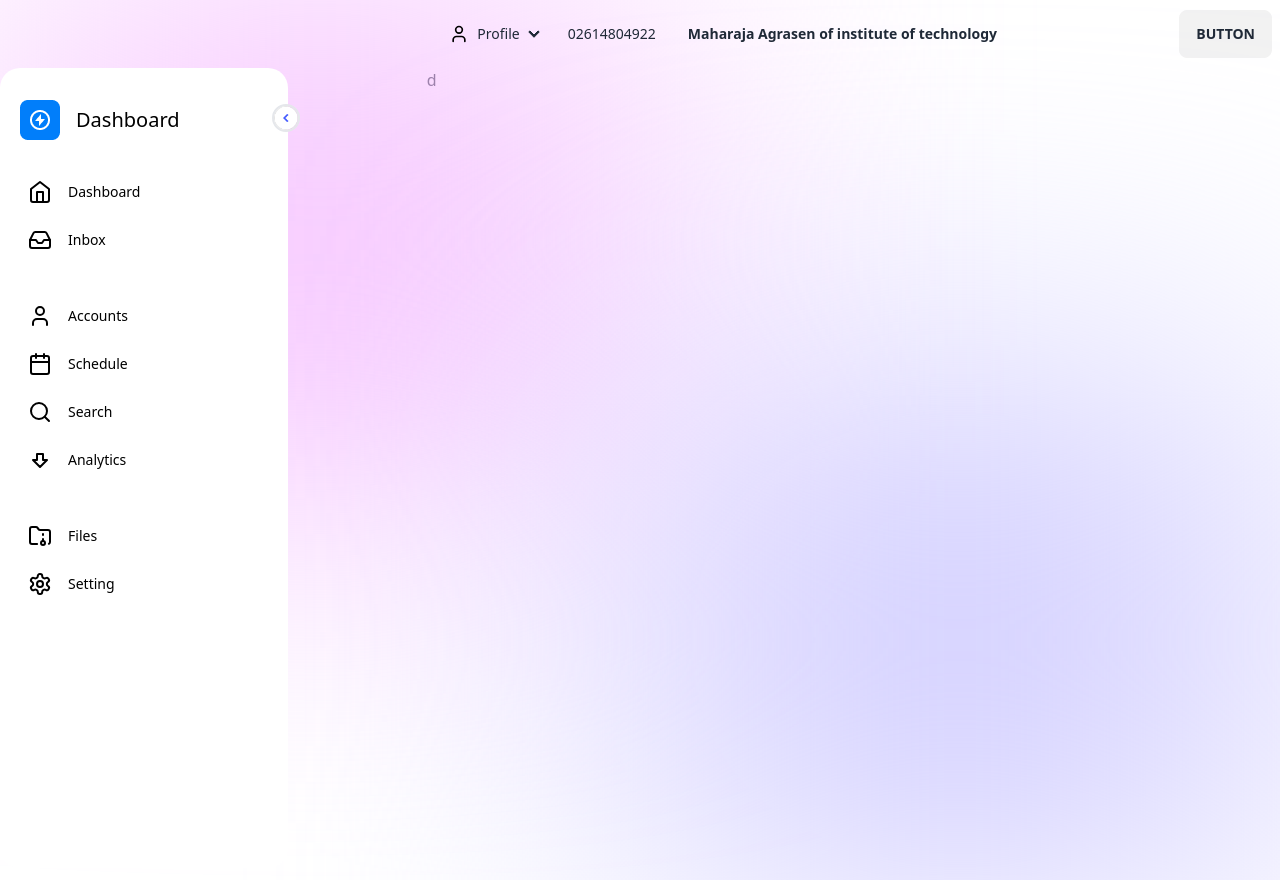
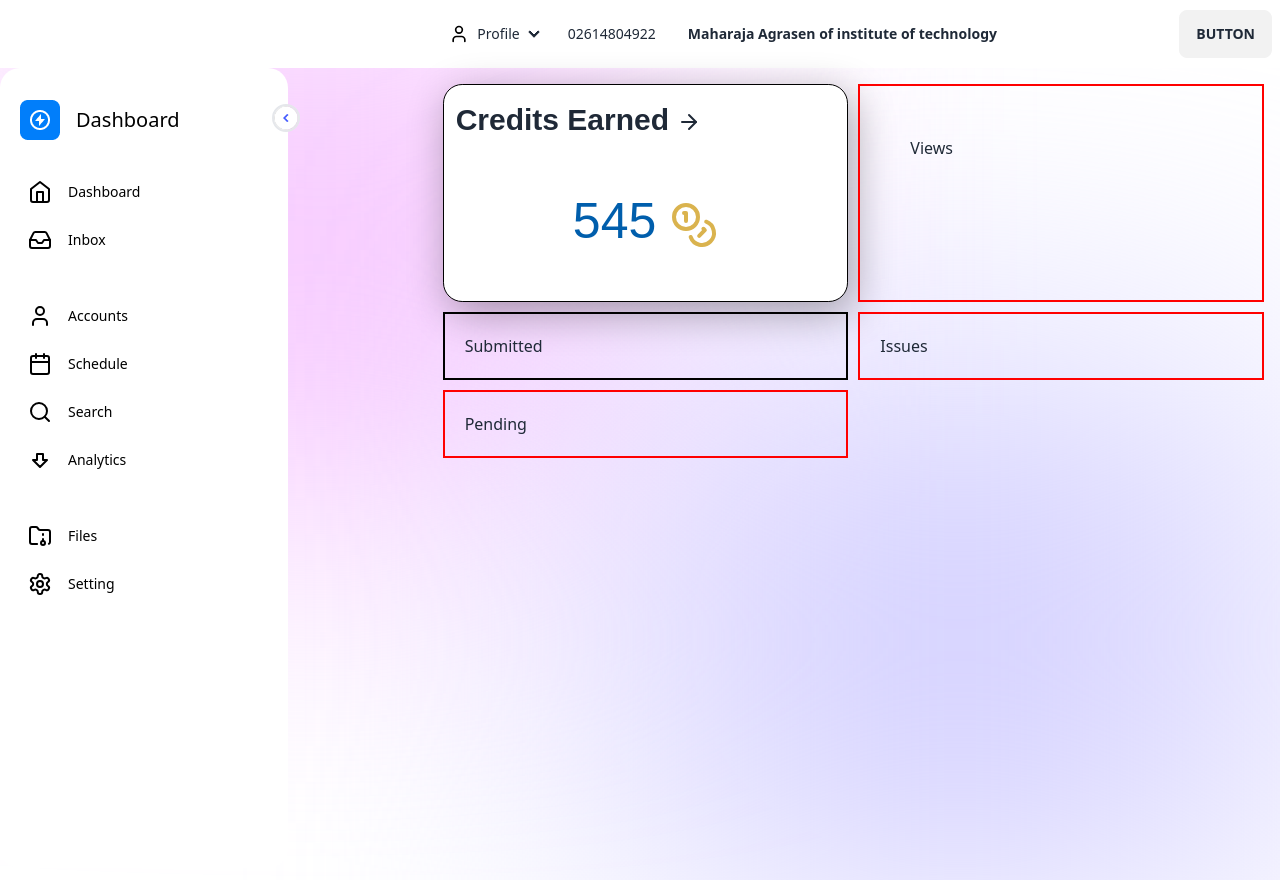
Before and after one commit to prakhar1535/sih, a React (Vite) app: page / in a window 1280 px wide. Built offline with nearby package versions, Linux system fonts and the light colour scheme.

Commit message:
UPDATE HOME.JSX

```diff
--- a/package.json
+++ b/package.json
@@ -18,7 +18,8 @@
     "react-dom": "^18.2.0",
     "react-icons": "^4.11.0",
     "react-router": "^6.15.0",
-    "react-router-dom": "^6.15.0"
+    "react-router-dom": "^6.15.0",
+    "styled-components": "^6.0.7"
   },
   "devDependencies": {
     "@types/react": "^18.2.15",
--- a/src/App.jsx
+++ b/src/App.jsx
@@ -1,27 +1,23 @@
-import React from 'react'
-import About from './pages/About'
-import UpperNavbar from './components/uppernavbar'
-import Background from './components/background'
-import Sidenavbar from './components/sidenavbar'
-import './App.css'
-
+import React from 'react';
+import UpperNavbar from './components/student/uppernavbar';
+import Background from './components/student/background';
+import Sidenavbar from './components/student/sidenavbar';
+import './App.css';
+import Homestudent from './pages/student/home';
 
 function App() {
   return (
     <div>
-
-    <Background/>
+      <Background />
       <UpperNavbar />
-
-      <div className='grid grid-cols-3 '>
-      <Sidenavbar/>
-
-      <About/>
-
+      <div className='grid grid-cols-3'>
+        <Sidenavbar />
+        <div className='col-span-3 md:col-span-2'>
+          <Homestudent />
+        </div>
       </div>
-
-</div>
-  )
+    </div>
+  );
 }
 
-export default App
+export default App;
--- a/src/components/background.jsx
+++ /dev/null
@@ -1,12 +0,0 @@
-import React from 'react'
-
-function Background() {
-  return (
-    <>
-    <div className="z--99 w-1/2 h-3/5 top-0 left-0 bg-[#f6c1ff] rounded-400px absolute blur-[150px]" />
-    <div className="z--99  w-1/2 h-3/5 top-1/2 left-1/2 bg-[#cdc9ff] rounded-400px absolute blur-[150px]" />
-    </>
-  )
-}
-
-export default Background
--- /dev/null
+++ b/src/components/student/background.jsx
@@ -0,0 +1,12 @@
+import React from 'react'
+
+function Background() {
+  return (
+    <>
+    <div style={{zIndex: -9999}} className=" w-1/2 h-3/5 top-0 left-0 bg-[#f6c1ff] rounded-400px absolute blur-[150px]" />
+    <div style={{zIndex: -9999}} className=" w-1/2 h-3/5 top-1/2 left-1/2 bg-[#cdc9ff] rounded-400px absolute blur-[150px]" />
+    </>
+  )
+}
+
+export default Background
--- a/src/pages/home.jsx
+++ /dev/null
@@ -1,11 +0,0 @@
-import React from "react";
-
-
-const Home = () => {
-    <>
-    <UpperNavbar/>
-
-    </>
-}
-
-export default Home
--- /dev/null
+++ b/src/pages/student/home.jsx
@@ -0,0 +1,91 @@
+import React from "react";
+import styled from "styled-components";
+import { ArrowRight, Bold, Pointer } from "lucide-react";
+import { Coins } from "lucide-react";
+
+
+
+const Home = () => {
+
+
+
+   return (
+      <div>
+         <Home_div>
+            <Credit>
+               <div
+               style={{margin: "0.75rem",
+               fontWeight: "Bold",
+               fontFamily: "Montserrat, sans-serif",
+               fontSize: "1.875rem"
+               }}>
+
+               Credits Earned <ArrowRight style={{display:"inline"}}/>
+
+               </div>
+
+               <div
+               style={{fontSize: "3.125rem",
+               padding: "10px" ,
+               margin: "2rem",
+               fontFamily: "Montserrat, sans-serif",
+               fontWeight: 500,
+               color: "#005EAC"
+               }}>
+                  <center>545 <Coins color="#DAB34E" size={48} style={{display:"inline"}}/></center>
+               </div>
+
+               </Credit>
+            <Views>Views</Views>
+            <Submitted>Submitted</Submitted>
+            <Issues>Issues</Issues>
+            <Pending>Pending</Pending>
+         </Home_div>
+      </div>
+   )
+}
+
+export default Home;
+
+// STYLING USING STYLED COMPONENTS
+
+const Home_div = styled.div`
+   margin: 1rem;
+   display: grid;
+   grid-template-columns: 1fr 1fr;
+   grid-template-rows: repeat(3, auto);
+   grid-gap: 10px;
+   z-index: 999;
+
+`;
+
+const Credit = styled.div`
+   background-color: white;
+   border-radius: 1.2rem;
+   box-shadow: 6px 11px 41px 0px rgba(0, 0, 0, 0.33);
+   // padding: 50px;
+   border: 1px solid black;
+   cursor: pointer;
+
+
+`;
+
+const Views = styled.div`
+   padding: 50px;
+   border: 2px solid red;
+`;
+
+const Pending = styled.div`
+   padding: 20px;
+   border: 2px solid red;
+`;
+
+const Submitted = styled.div`
+   padding: 20px;
+   border: 2px solid black;
+`;
+
+const Issues = styled.div`
+   padding: 20px;
+   border: 2px solid red;
+`;
```
Also changed, not shown: src/components/student/Uppernavbar.jsx (renamed from src/components/Uppernavbar.jsx), src/components/student/sidenavbar.jsx (renamed from src/components/sidenavbar.jsx), src/pages/student/About.jsx (renamed from src/pages/About.jsx), 1 other file (tests, documents, lock files or other folders).
